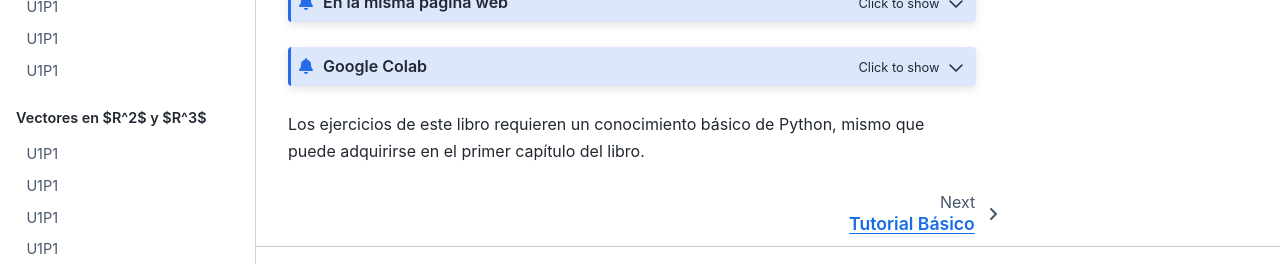
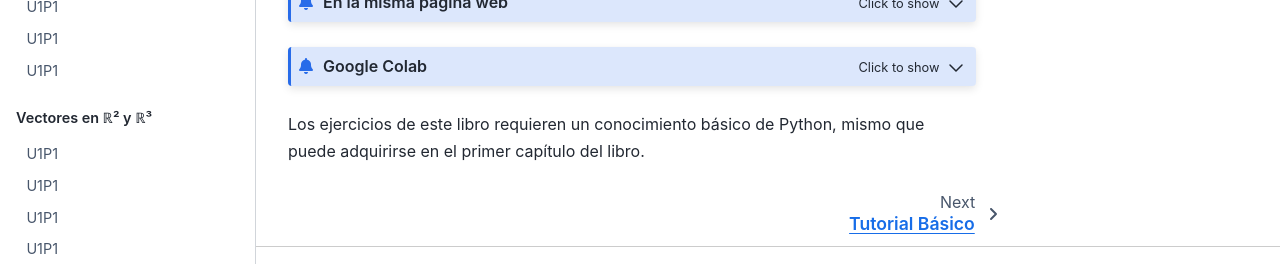
Before and after one commit to matquim/Practicas-Algebra, a Jupyter Book: the page built from intro.ipynb, in a window 1280 px wide and 900 px high, scrolled down 486 px. Shown: the part 636-900 px from the top of the window. Built offline with Jupyter Book 1.0.4 settings and Sphinx 7.4.7 and the Sphinx Book theme 1.1.4, drawn with Linux system fonts in a browser that asks for light colours; pages that are not in the unit, such as notebooks, are missing from menus.

Commit message:
Fix unicode

```diff
--- a/_toc.yml
+++ b/_toc.yml
@@ -16,7 +16,7 @@ parts:
     - file: u1p5
     - file: u1p6
 
-  - caption: Vectores en $R^2$ y $R^3$
+  - caption: Vectores en ℝ² y ℝ³
     chapters:
     - file: u2p1
     - file: u2p2
```
